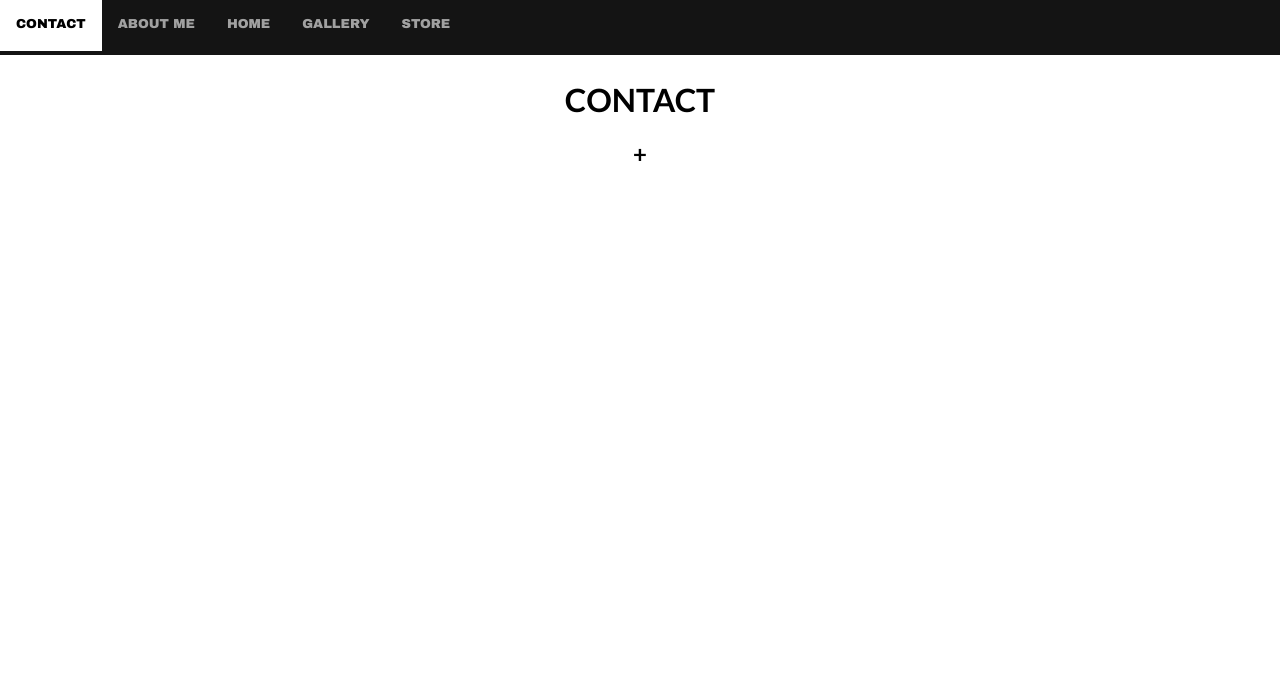
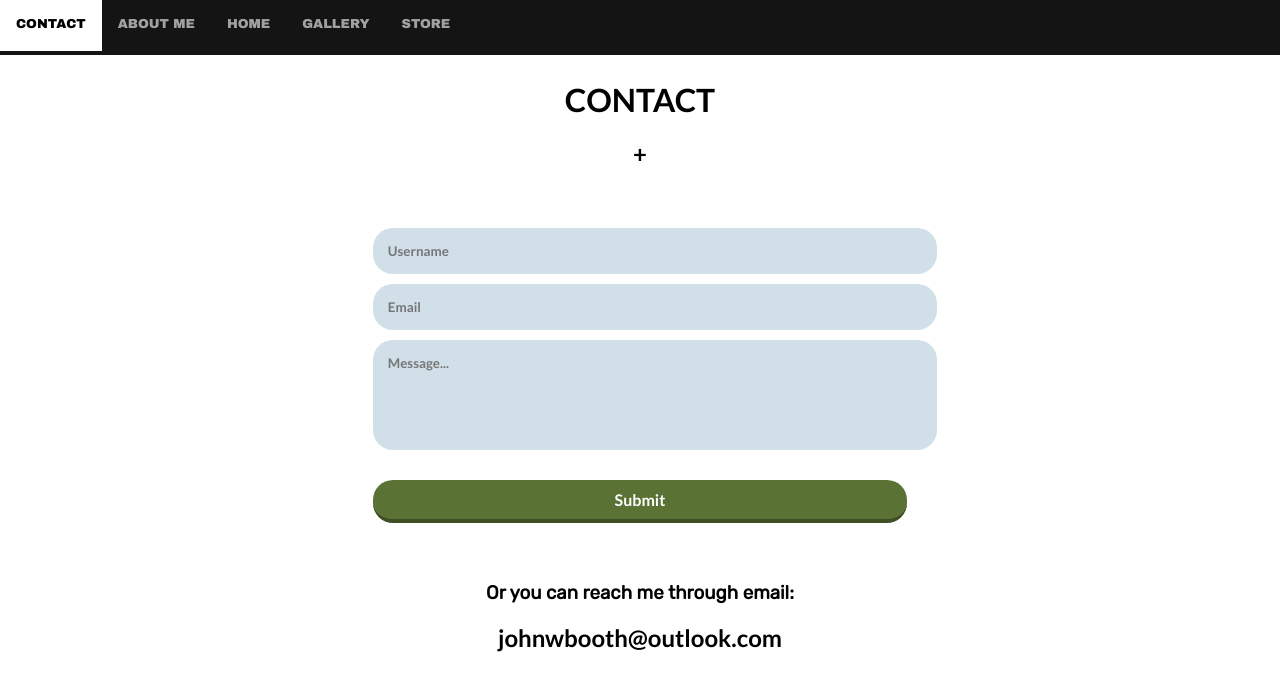
Before and after one commit to mobieto/WEBSITE, a plain HTML site: page Website/pages/contact.html in a window 1280 px wide. Drawn offline with Linux system fonts and the light colour scheme.

Commit message:
Update contact.html

```diff
--- a/Website/pages/contact.html
+++ b/Website/pages/contact.html
@@ -32,6 +32,37 @@
             <h1>&nbsp; </h1>
             <div class='title'>CONTACT</div>
             <h2>+</h2>
+
+            <div class="form-container">
+                <form class="decor">
+                    <div class="circle"></div>
+                    <div class="form-inner">
+                        <input type="text" class="text" placeholder="Username" id="username-form">
+                        <input type="email" class="email" placeholder="Email" id="email-form">
+                        <textarea placeholder="Message..." rows="5" id="message-form"></textarea>
+                        <button type="submit" class="contact-button" id="contact-btn" onclick="
+let userform = document.getElementById('username-form');
+let emailform = document.getElementById('email-form');
+let msgform = document.getElementById('message-form');
+
+if (userform.value.length > 0 && emailform.value.length > 0 && msgform.value.length > 0) {
+	alert('Message sent!\n\nExpect a response within 2 - 3 business days.');
+	userform.value = '';
+	emailform.value = '';
+	msgform.value = '';
+} else {
+	alert('Do not leave any fields empty!');
+}">Submit</button>
+                    </div>
+                </form>
+            </div>
+
+            <h3>
+            	Or you can reach me through email:
+            </h3>
+            <h2>
+            	johnwbooth@outlook.com
+            </h2>
         </div>
     </body>
 </html>
```
